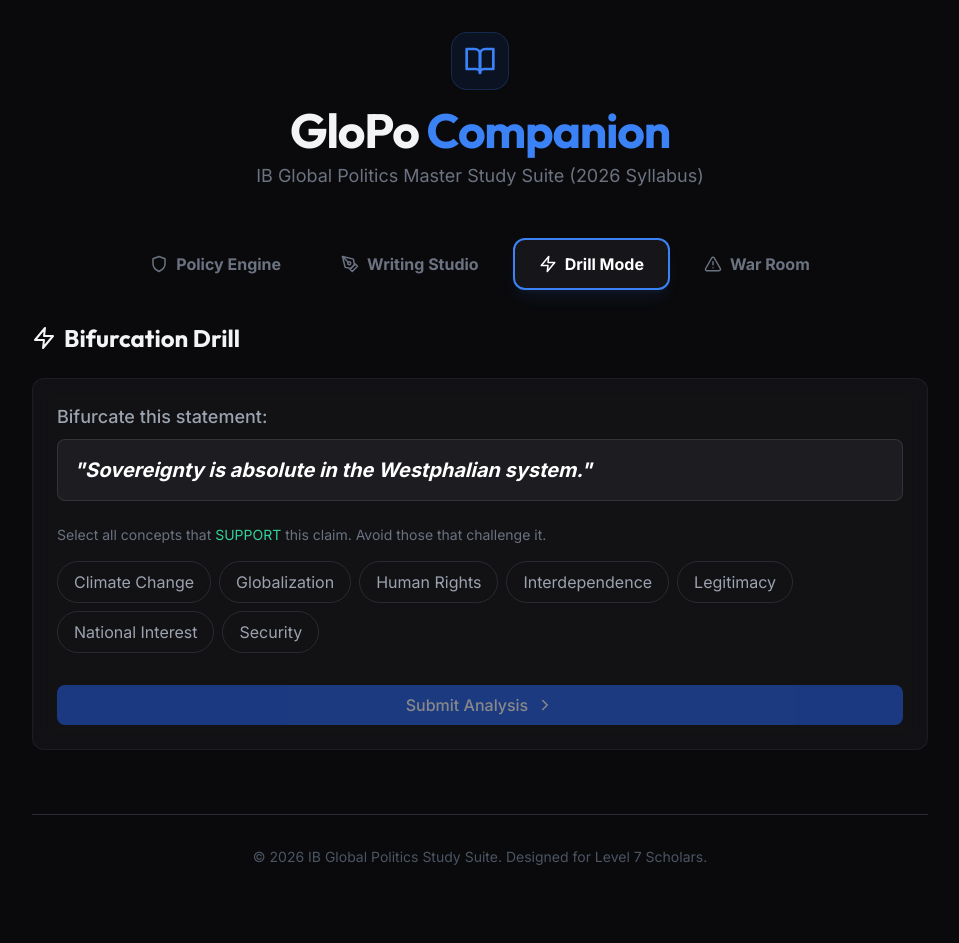
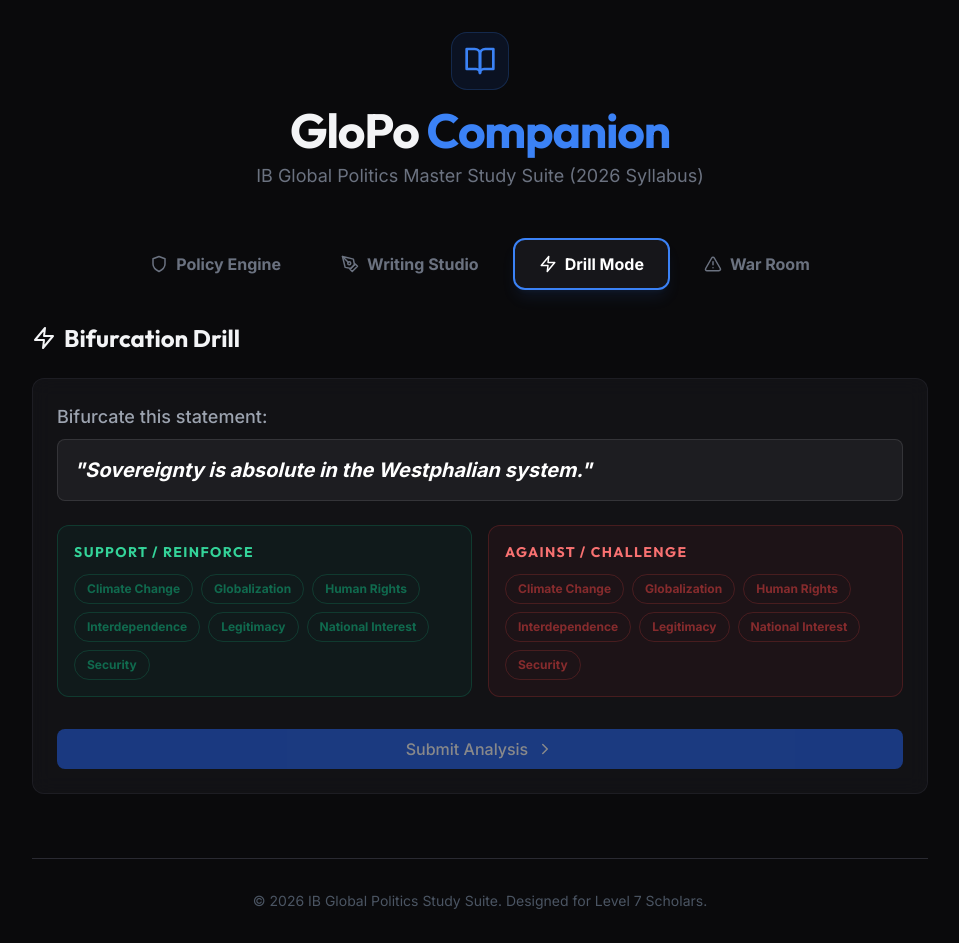
Before and after one commit to stephenm87/glopo-companion, a React (Create React App) app: page / in a window 1280 px wide. Both pictures are taken after a click on the button "Drill Mode". Shown: the whole page, without its empty margins (160-1119 px from the left). Before the commit the page ends 899 px from the top, so only its background shows below. Built offline with nearby package versions, Linux system fonts and the light colour scheme.

Commit message:
Refinement: 10 intersection cases and dual-column bifurcation drill logic

```diff
--- a/src/App.js
+++ b/src/App.js
@@ -215,21 +215,28 @@ const WritingStudio = () => {
 
     const CaseLibrary = () => {
         const cases = [
-            { name: "The Rohingya (Myanmar)", theme: "Human Rights / Identity", facts: ["800k+ displaced", "Denial of citizenship (1982 Act)", "Structural violence examples."] },
-            { name: "Syrian Civil War", theme: "Sovereignty / Conflict", facts: ["Proxy war dynamics", "Erosion of state authority", "Intervention vs Sovereignty tension."] },
-            { name: "Ukraine (2022-Present)", theme: "Security / Interdependence", facts: ["Westphalian sovereignty breach", "Economic interdependence as a weapon", "NATO vs Realism."] }
+            { name: "G20 & Global South", theme: "Power + Development", facts: ["India's presidency focus", "AU permanent membership", "Debt restructuring tensions."] },
+            { name: "Israel-Palestine", theme: "Identity + Security", facts: ["Relational identity conflict", "Security vs Human Rights", "Legitimacy of non-state actors."] },
+            { name: "Belt and Road Initiative", theme: "Power + Interdependence", facts: ["Sovereignty vs Debt", "Soft power expansion", "Infrastructure-led development."] },
+            { name: "WTO & Green Subsidies", theme: "Trade + Sustainability", facts: ["US Inflation Reduction Act", "EU-China trade tensions", "Environment vs Free Trade."] },
+            { name: "Meta/EU Big Tech", theme: "Sovereignty + Power", facts: ["GDPR as digital sovereignty", "Data privacy as HR", "Platform power vs State control."] },
+            { name: "Nigeria & Boko Haram", theme: "Development + Security", facts: ["Structural violence roots", "Underdevelopment fuels insurgency", "Military vs Social intervention."] },
+            { name: "COP28 & Oil Interests", theme: "Interdependence + Sustainability", facts: ["Transition away from fuels", "Global stocktake", "Environment vs Economy."] },
+            { name: "NATO's 'Arctic Sentry'", theme: "Security + Environment", facts: ["Melting ice strategic shifts", "Russian High North expansion", "Climate-militarization."] },
+            { name: "Myanmar's Elections", theme: "Legitimacy + Coercive Power", facts: ["Fraudulent junta polls", "Rule by force vs rule by law", "Civilian resistance movements."] },
+            { name: "Türkiye's Autonomy", theme: "Identity + Security", facts: ["Strategic balancing (West vs BRICS)", "Middle power diplomacy", "NATO-Russia relations."] }
         ];
         return (
             <div className="space-y-4">
-                <h3 className="text-lg font-bold text-emerald-400">Case Study Rapid Reference</h3>
-                <div className="grid gap-4">
+                <h3 className="text-lg font-bold text-emerald-400">Case Library: The Intersection Series</h3>
+                <div className="grid gap-4 md:grid-cols-2">
                     {cases.map((c, i) => (
-                        <div key={i} className="p-4 bg-white/5 border border-white/10 rounded-lg">
-                            <div className="flex justify-between items-center mb-2">
-                                <h4 className="font-bold text-white">{c.name}</h4>
-                                <span className="text-xs bg-emerald-500/20 text-emerald-400 px-2 py-1 rounded-md">{c.theme}</span>
+                        <div key={i} className="p-4 bg-white/5 border border-white/10 rounded-lg hover:border-emerald-500/30 transition-all">
+                            <div className="flex justify-between items-start mb-2">
+                                <h4 className="font-bold text-white leading-tight">{c.name}</h4>
+                                <span className="text-[10px] font-black bg-emerald-500/20 text-emerald-400 px-2 py-0.5 rounded uppercase tracking-tighter shrink-0 ml-2">{c.theme}</span>
                             </div>
-                            <ul className="text-sm text-gray-400 list-disc list-inside space-y-1">
+                            <ul className="text-xs text-gray-400 list-disc list-inside space-y-1">
                                 {c.facts.map((f, j) => <li key={j}>{f}</li>)}
                             </ul>
                         </div>
@@ -291,7 +298,7 @@ const DrillMode = () => {
             challenges: ["Sustainability", "Human Rights", "Equality", "Cultural Identity"]
         },
         {
-            prompt: "Peace is defined simply as the absence of armed conflict (Negative Peace).",
+            prompt: "Peace is defined simply as the absence of armed conflict.",
             supports: ["Ceasefire", "Stability", "Deterrence"],
             challenges: ["Structural Violence", "Inequality", "Justice", "Positive Peace"]
         },
@@ -299,59 +306,35 @@ const DrillMode = () => {
             prompt: "Human Rights are universal and transcend cultural boundaries.",
             supports: ["Justice", "Liberty", "Human Dignity"],
             challenges: ["Sovereignty", "Relativism", "Legitimacy", "Religious Tradition"]
-        },
-        {
-            prompt: "Globalization creates a level playing field for all nations.",
-            supports: ["Interdependence", "Communication", "Free Trade"],
-            challenges: ["Inequality", "Digital Divide", "Protectionism", "Power Asymmetry"]
-        },
-        {
-            prompt: "Violence only occurs through direct physical force.",
-            supports: ["Conflict", "War", "State Force"],
-            challenges: ["Structural Violence", "Cultural Violence", "Inequality", "Poverty"]
-        },
-        {
-            prompt: "Sustainability requires halting all economic expansion.",
-            supports: ["Conservation", "Resource Management", "Ecology"],
-            challenges: ["Development", "Innovation", "Green Growth", "Technology"]
-        },
-        {
-            prompt: "Legitimacy is derived solely from democratic elections.",
-            supports: ["Consent", "Rule of Law", "Liberty"],
-            challenges: ["Tradition", "Charisma", "Performance", "Basic Needs"]
-        },
-        {
-            prompt: "Interdependence makes war obsolete between trading partners.",
-            supports: ["Liberalism", "Complex Interdependence", "Cooperation"],
-            challenges: ["Realism", "Power", "Security Dilemma", "Nationalism"]
         }
     ];
 
     const [currentIdx, setCurrentIdx] = useState(0);
     const [score, setScore] = useState(0);
-    const [selected, setSelected] = useState([]);
+    const [selections, setSelections] = useState({ supports: [], challenges: [] });
     const [finished, setFinished] = useState(false);
 
     const currentDrill = drills[currentIdx];
     const allOptions = [...currentDrill.supports, ...currentDrill.challenges].sort();
 
-    const toggleOption = (opt) => {
-        if (selected.includes(opt)) {
-            setSelected(selected.filter(o => o !== opt));
-        } else {
-            setSelected([...selected, opt]);
-        }
+    const toggleOption = (opt, type) => {
+        const otherType = type === 'supports' ? 'challenges' : 'supports';
+        setSelections({
+            [type]: selections[type].includes(opt) ? selections[type].filter(o => o !== opt) : [...selections[type], opt],
+            [otherType]: selections[otherType].filter(o => o !== opt)
+        });
     };
 
     const checkAnswer = () => {
-        const correctSupports = selected.filter(o => currentDrill.supports.includes(o)).length;
-        const incorrectChoices = selected.filter(o => currentDrill.challenges.includes(o)).length;
+        let currentPoints = 0;
+        selections.supports.forEach(o => { if (currentDrill.supports.includes(o)) currentPoints++; else currentPoints--; });
+        selections.challenges.forEach(o => { if (currentDrill.challenges.includes(o)) currentPoints++; else currentPoints--; });
 
-        setScore(score + (correctSupports - incorrectChoices));
+        setScore(score + currentPoints);
 
         if (currentIdx < drills.length - 1) {
             setCurrentIdx(currentIdx + 1);
-            setSelected([]);
+            setSelections({ supports: [], challenges: [] });
         } else {
             setFinished(true);
         }
@@ -360,7 +343,7 @@ const DrillMode = () => {
     if (finished) {
         return (
             <Card className="text-center animate-in zoom-in-95">
-                <h3 className="text-2xl font-bold mb-2">Drill Complete!</h3>
+                <h3 className="text-2xl font-bold mb-2 text-white">Drill Complete!</h3>
                 <p className="text-gray-400 mb-6">Your Scholarship Score: <span className="text-blue-400 font-bold">{score}</span></p>
                 <Button onClick={() => { setCurrentIdx(0); setScore(0); setFinished(false); }} className="mx-auto">
                     Try Again
@@ -380,24 +363,44 @@ const DrillMode = () => {
                     <p className="text-xl font-bold text-white italic">"{currentDrill.prompt}"</p>
                 </div>
 
-                <p className="text-sm text-gray-500 mb-4">Select all concepts that <span className="text-emerald-400">SUPPORT</span> this claim. Avoid those that challenge it.</p>
-
-                <div className="flex flex-wrap gap-2 mb-8">
+                <div className="grid grid-cols-1 md:grid-cols-2 gap-4 mb-8">
+                    <div className="p-4 bg-emerald-500/5 border border-emerald-500/20 rounded-xl">
+                        <h3 className="text-sm font-bold text-emerald-400 mb-3 uppercase tracking-widest">Support / Reinforce</h3>
+                        <div className="flex flex-wrap gap-2">
                             {allOptions.map(opt => (
                                 <button
-                            key={opt}
-                            onClick={() => toggleOption(opt)}
-                            className={`px-4 py-2 rounded-full border transition-all ${selected.includes(opt)
-                                ? "bg-blue-600 border-blue-500 text-white shadow-lg shadow-blue-500/20"
-                                : "border-glopo-border hover:border-gray-500 text-gray-400"
+                                    key={`sup-${opt}`}
+                                    onClick={() => toggleOption(opt, 'supports')}
+                                    className={`px-3 py-1.5 rounded-full text-xs font-bold transition-all border ${selections.supports.includes(opt)
+                                        ? "bg-emerald-600 border-emerald-500 text-white"
+                                        : "border-emerald-500/20 text-emerald-500/50 hover:border-emerald-500/50"
                                         }`}
                                 >
                                     {opt}
                                 </button>
                             ))}
                         </div>
+                    </div>
+                    <div className="p-4 bg-red-500/5 border border-red-500/20 rounded-xl">
+                        <h3 className="text-sm font-bold text-red-400 mb-3 uppercase tracking-widest">Against / Challenge</h3>
+                        <div className="flex flex-wrap gap-2">
+                            {allOptions.map(opt => (
+                                <button
+                                    key={`chal-${opt}`}
+                                    onClick={() => toggleOption(opt, 'challenges')}
+                                    className={`px-3 py-1.5 rounded-full text-xs font-bold transition-all border ${selections.challenges.includes(opt)
+                                        ? "bg-red-600 border-red-500 text-white"
+                                        : "border-red-500/20 text-red-500/50 hover:border-red-500/50"
+                                        }`}
+                                >
+                                    {opt}
+                                </button>
+                            ))}
+                        </div>
+                    </div>
+                </div>
 
-                <Button onClick={checkAnswer} className="w-full" disabled={selected.length === 0}>
+                <Button onClick={checkAnswer} className="w-full" disabled={selections.supports.length === 0 && selections.challenges.length === 0}>
                     Submit Analysis <ChevronRight size={18} />
                 </Button>
             </Card>
```
Lines whose indentation alone changed are shown as unchanged.
